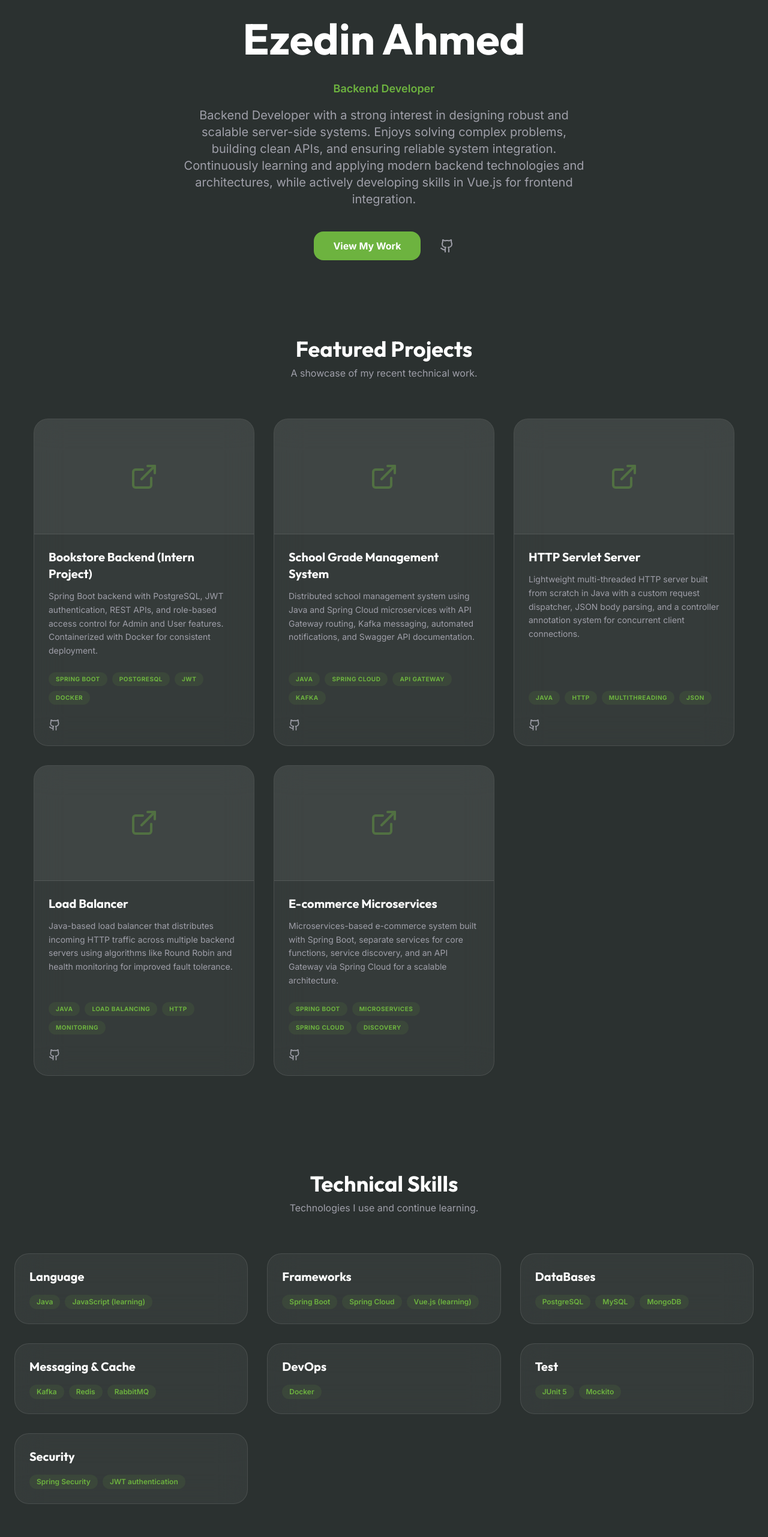
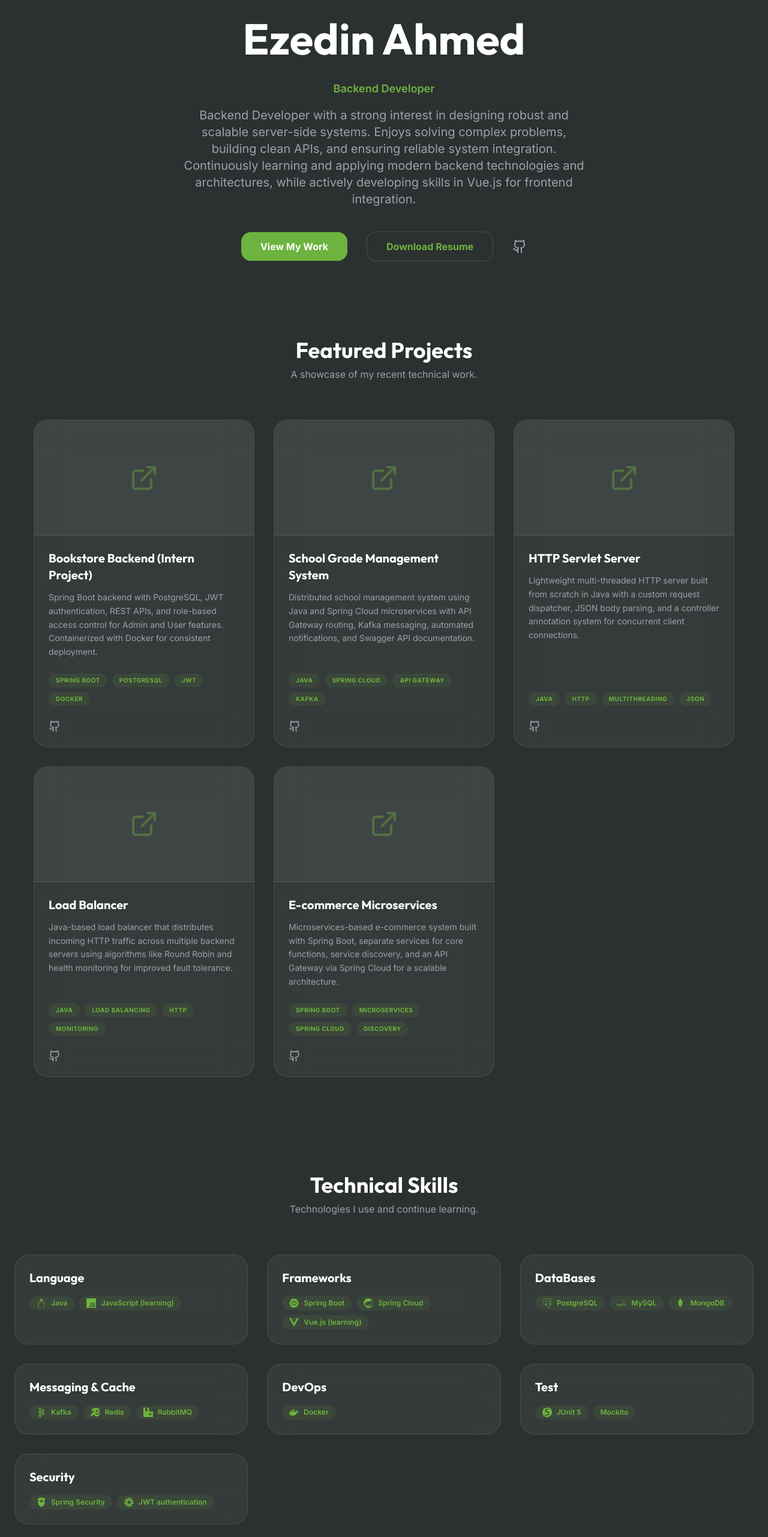
Before and after one commit to ezedincode/portfolio, a Vue app in the folder frontend/: page / in a window 1280 px wide. Shown: the part 234-2797 px from the top of the page at 60% size. Built offline with nearby package versions, Linux system fonts and the light colour scheme; no server answers.

Commit message:
downloading resume

```diff
--- a/frontend/package.json
+++ b/frontend/package.json
@@ -11,6 +11,7 @@
   "dependencies": {
     "lucide-vue-next": "^0.475.0",
     "pinia": "^2.3.0",
+    "simple-icons": "^16.9.0",
     "vue": "^3.5.13"
   },
   "devDependencies": {
--- a/frontend/src/App.vue
+++ b/frontend/src/App.vue
@@ -2,8 +2,8 @@
 import { onMounted, ref } from 'vue'
 import { LucideGithub, LucideLinkedin, LucideExternalLink, LucideMail, LucideMoon, LucideSun } from 'lucide-vue-next'
 import ProjectCard from './components/ProjectCard.vue'
-
-const projects = ref([])
+import SkillBadge from './components/SkillBadge.vue'
+import { downloadCV } from '../storage/storage.js'
 
 const profile = {
   name: 'Ezedin Ahmed',
@@ -15,6 +15,46 @@ const profile = {
   githubHandle: '@ezedincode',
   githubUrl: 'https://github.com/ezedincode'
 }
+
+const featuredProjects = [
+  {
+    id: 1,
+    title: 'Bookstore Backend (Intern Project)',
+    description: 'Spring Boot backend with PostgreSQL, JWT authentication, REST APIs, and role-based access control for Admin and User features. Containerized with Docker for consistent deployment.',
+    tags: 'Spring Boot, PostgreSQL, JWT, Docker',
+    githubUrl: profile.githubUrl
+  },
+  {
+    id: 2,
+    title: 'School Grade Management System',
+    description: 'Distributed school management system using Java and Spring Cloud microservices with API Gateway routing, Kafka messaging, automated notifications, and Swagger API documentation.',
+    tags: 'Java, Spring Cloud, API Gateway, Kafka',
+    githubUrl: profile.githubUrl
+  },
+  {
+    id: 3,
+    title: 'HTTP Servlet Server',
+    description: 'Lightweight multi-threaded HTTP server built from scratch in Java with a custom request dispatcher, JSON body parsing, and a controller annotation system for concurrent client connections.',
+    tags: 'Java, HTTP, Multithreading, JSON',
+    githubUrl: profile.githubUrl
+  },
+  {
+    id: 4,
+    title: 'Load Balancer',
+    description: 'Java-based load balancer that distributes incoming HTTP traffic across multiple backend servers using algorithms like Round Robin and health monitoring for improved fault tolerance.',
+    tags: 'Java, Load Balancing, HTTP, Monitoring',
+    githubUrl: profile.githubUrl
+  },
+  {
+    id: 5,
+    title: 'E-commerce Microservices',
+    description: 'Microservices-based e-commerce system built with Spring Boot, separate services for core functions, service discovery, and an API Gateway via Spring Cloud for a scalable architecture.',
+    tags: 'Spring Boot, Microservices, Spring Cloud, Discovery',
+    githubUrl: profile.githubUrl
+  }
+]
+
+const projects = ref(featuredProjects)
 
 const education = {
   degree: 'Computer Engineering',
@@ -52,6 +92,14 @@ function toggleTheme() {
   applyTheme(isDark.value)
 }
 
+async function handleDownloadResume() {
+  try {
+    await downloadCV()
+  } catch (error) {
+    console.error(error)
+  }
+}
+
 const skillsByCategory = [
   {
     title: 'Language',
@@ -83,59 +131,12 @@ const skillsByCategory = [
   }
 ]
 
-onMounted(async () => {
+onMounted(() => {
   // Keep in sync with the pre-hydration theme script in index.html
   const storedTheme = localStorage.getItem('theme')
   if (storedTheme === 'dark' || storedTheme === 'light') {
     isDark.value = storedTheme === 'dark'
     applyTheme(isDark.value)
-  }
-
-  try {
-    const response = await fetch('http://localhost:8080/api/projects')
-    if (response.ok) {
-      projects.value = await response.json()
-    }
-  } catch (error) {
-    console.error('Failed to fetch projects:', error)
-    // Fallback data if backend is not running
-    projects.value = [
-      {
-        id: 1,
-        title: 'Bookstore Backend (Intern Project)',
-        description: 'Spring Boot backend with PostgreSQL, JWT authentication, REST APIs, and role-based access control for Admin and User features. Containerized with Docker for consistent deployment.',
-        tags: 'Spring Boot, PostgreSQL, JWT, Docker',
-        githubUrl: profile.githubUrl
-      },
-      {
-        id: 2,
-        title: 'School Grade Management System',
-        description: 'Distributed school management system using Java and Spring Cloud microservices with API Gateway routing, Kafka messaging, automated notifications, and Swagger API documentation.',
-        tags: 'Java, Spring Cloud, API Gateway, Kafka',
-        githubUrl: profile.githubUrl
-      },
-      {
-        id: 3,
-        title: 'HTTP Servlet Server',
-        description: 'Lightweight multi-threaded HTTP server built from scratch in Java with a custom request dispatcher, JSON body parsing, and a controller annotation system for concurrent client connections.',
-        tags: 'Java, HTTP, Multithreading, JSON',
-        githubUrl: profile.githubUrl
-      },
-      {
-        id: 4,
-        title: 'Load Balancer',
-        description: 'Java-based load balancer that distributes incoming HTTP traffic across multiple backend servers using algorithms like Round Robin and health monitoring for improved fault tolerance.',
-        tags: 'Java, Load Balancing, HTTP, Monitoring',
-        githubUrl: profile.githubUrl
-      },
-      {
-        id: 5,
-        title: 'E-commerce Microservices',
-        description: 'Microservices-based e-commerce system built with Spring Boot, separate services for core functions, service discovery, and an API Gateway via Spring Cloud for a scalable architecture.',
-        tags: 'Spring Boot, Microservices, Spring Cloud, Discovery',
-        githubUrl: profile.githubUrl
-      }
-    ]
   }
 })
 </script>
@@ -184,6 +185,13 @@ onMounted(async () => {
         <a href="#projects" class="bg-spring-green hover:bg-spring-green/90 text-white px-8 py-3 rounded-xl font-bold transition-transform hover:-translate-y-1">
           View My Work
         </a>
+        <button
+          type="button"
+          class="border border-spring-green/30 text-spring-green px-8 py-3 rounded-xl font-bold transition-transform hover:-translate-y-1 hover:bg-spring-green/10"
+          @click="handleDownloadResume"
+        >
+          Download Resume
+        </button>
         <div class="flex gap-6 text-zinc-600 dark:text-zinc-400">
           <a :href="profile.githubUrl" target="_blank" rel="noreferrer" class="hover:text-spring-green transition-colors" :aria-label="'GitHub ' + profile.githubHandle" :title="profile.githubHandle">
             <LucideGithub />
@@ -216,13 +224,7 @@ onMounted(async () => {
         >
           <h3 class="text-xl font-bold mb-4 font-outfit">{{ category.title }}</h3>
           <div class="flex flex-wrap gap-2">
-            <span
-              v-for="item in category.items"
-              :key="item"
-              class="text-xs px-3 py-1 bg-spring-green/10 text-spring-green rounded-full font-semibold"
-            >
-              {{ item }}
-            </span>
+            <SkillBadge v-for="item in category.items" :key="item" :name="item" />
           </div>
         </div>
       </div>
--- a/frontend/src/components/SkillBadge.vue
+++ b/frontend/src/components/SkillBadge.vue
@@ -1,14 +1,60 @@
 <script setup>
-defineProps({
-  name: String,
-  icon: String
+import { computed } from 'vue'
+import {
+  siApachekafka,
+  siDocker,
+  siJavascript,
+  siJsonwebtokens,
+  siJunit5,
+  siMongodb,
+  siMysql,
+  siOpenjdk,
+  siPostgresql,
+  siRabbitmq,
+  siRedis,
+  siSpring,
+  siSpringboot,
+  siSpringsecurity,
+  siVuedotjs
+} from 'simple-icons'
+
+const props = defineProps({
+  name: {
+    type: String,
+    required: true
+  }
 })
+
+const ICONS_BY_SKILL = {
+  Java: siOpenjdk,
+  'Spring Boot': siSpringboot,
+  'Spring Cloud': siSpring,
+  'Spring Security': siSpringsecurity,
+  'JWT authentication': siJsonwebtokens,
+  'JavaScript': siJavascript,
+  'Vue.js': siVuedotjs,
+  PostgreSQL: siPostgresql,
+  MySQL: siMysql,
+  MongoDB: siMongodb,
+  Kafka: siApachekafka,
+  Redis: siRedis,
+  RabbitMQ: siRabbitmq,
+  Docker: siDocker,
+  'JUnit 5': siJunit5,
+  Mockito: null
+}
+
+const normalizedName = computed(() => props.name.replace(/\s*\(.*\)\s*$/, ''))
+const icon = computed(() => ICONS_BY_SKILL[normalizedName.value] ?? null)
 </script>
 
 <template>
-  <div class="glass px-6 py-3 flex items-center justify-center transition-all duration-200 hover:bg-spring-green/10 hover:border-spring-green/50 hover:scale-105 cursor-default">
-    <span class="font-medium text-sm">{{ name }}</span>
-  </div>
+  <span class="inline-flex items-center gap-2 text-xs px-3 py-1 bg-spring-green/10 text-spring-green rounded-full font-semibold">
+    <svg v-if="icon" viewBox="0 0 24 24" class="w-4 h-4 shrink-0" aria-hidden="true">
+      <path :d="icon.path" fill="currentColor" />
+    </svg>
+    <span>{{ name }}</span>
+  </span>
 </template>
 
 <style scoped>
--- /dev/null
+++ b/frontend/storage/storage.js
@@ -0,0 +1,24 @@
+const SIGNED_CV_URL =
+    'https://ytpspmmgeaxouldfeovf.supabase.co/storage/v1/object/sign/Resume/CV.pdf?token=eyJraWQiOiJzdG9yYWdlLXVybC1zaWduaW5nLWtleV84ZmIxZjAzMy1mYjgxLTQwZWItYWVkZC1mNGFiODFkMDk3YjgiLCJhbGciOiJIUzI1NiJ9.eyJ1cmwiOiJSZXN1bWUvQ1YucGRmIiwiaWF0IjoxNzcyMDEwNjQ3LCJleHAiOjE4MDM1NDY2NDd9.grWptb4W0eV8WwjeEalFU1i47NmFqP95CNtXd6UH0k8'
+
+
+export async function downloadCV(filename = 'CV.pdf') {
+    const response = await fetch(SIGNED_CV_URL, { method: 'GET' })
+    if (!response.ok) {
+        throw new Error(`Failed to download CV (HTTP ${response.status})`)
+    }
+
+    const blob = await response.blob()
+    const objectUrl = URL.createObjectURL(blob)
+
+    try {
+        const link = document.createElement('a')
+        link.href = objectUrl
+        link.download = filename
+        document.body.appendChild(link)
+        link.click()
+        document.body.removeChild(link)
+    } finally {
+        URL.revokeObjectURL(objectUrl)
+    }
+}
--- /dev/null
+++ b/package.json
@@ -0,0 +1,5 @@
+{
+  "dependencies": {
+    "axois": "^0.0.1-security"
+  }
+}
```
Also changed, not shown: 2 other files (tests, documents, lock files or other folders).
